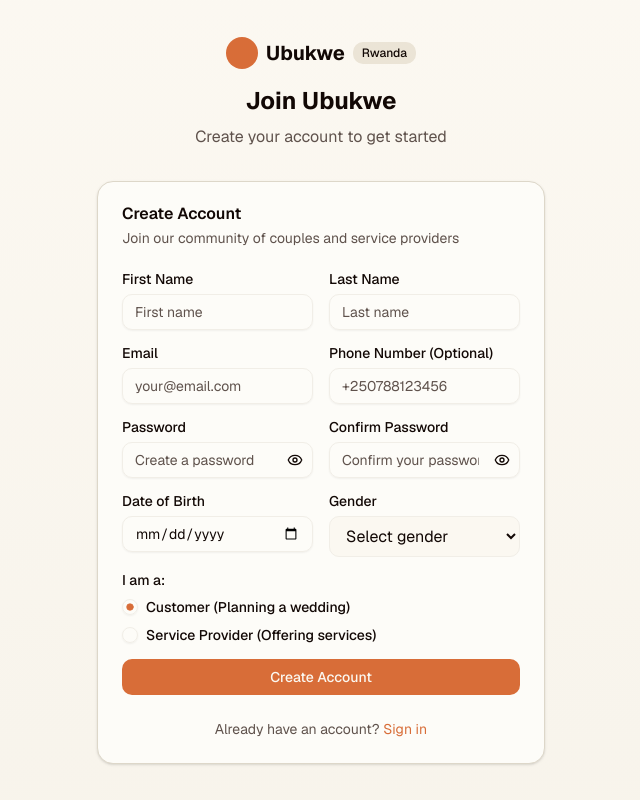
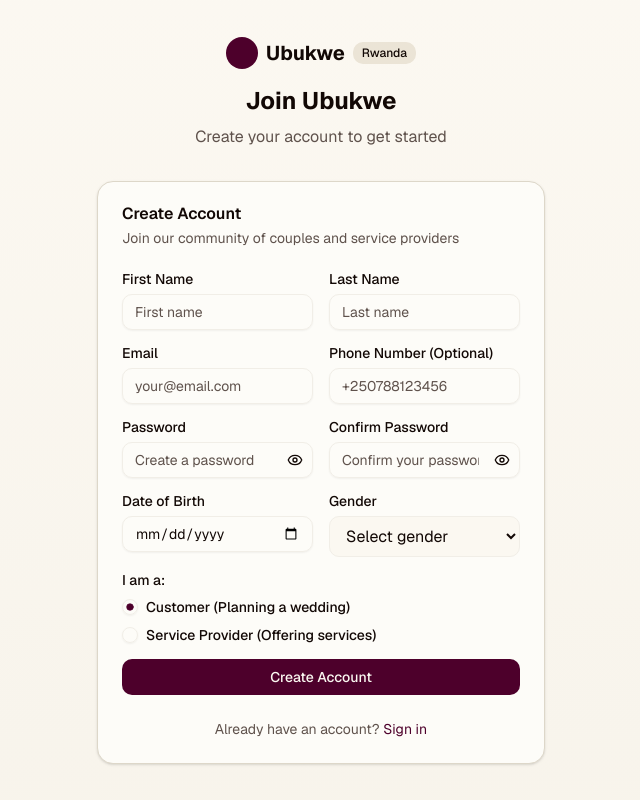
Before and after one commit to Dushime20/Ubukwe, a Next.js app: page /auth/signup in a window 1280 px wide. Shown: the whole page, without its empty margins (319-959 px from the left). Built offline with nearby package versions, Linux system fonts and the light colour scheme; no server answers.

Commit message:
new change git push

```diff
--- a/app/globals.css
+++ b/app/globals.css
@@ -11,33 +11,33 @@
   --card-foreground: oklch(0.15 0.02 45);
   --popover: oklch(0.99 0.005 85);
   --popover-foreground: oklch(0.15 0.02 45);
-  --primary: oklch(0.65 0.15 45); /* Warm orange */
+  --primary: oklch(0.25 0.15 350); /* Dark maroon */
   --primary-foreground: oklch(0.98 0.01 85);
   --secondary: oklch(0.92 0.02 85); /* Cream */
   --secondary-foreground: oklch(0.15 0.02 45);
   --muted: oklch(0.95 0.01 85);
   --muted-foreground: oklch(0.45 0.02 45);
-  --accent: oklch(0.75 0.12 35); /* Golden accent */
+  --accent: oklch(0.25 0.15 350); /* Dark maroon */
   --accent-foreground: oklch(0.98 0.01 85);
   --destructive: oklch(0.577 0.245 27.325);
   --destructive-foreground: oklch(0.98 0.01 85);
   --border: oklch(0.88 0.02 85);
   --input: oklch(0.95 0.01 85);
-  --ring: oklch(0.65 0.15 45);
-  --chart-1: oklch(0.65 0.15 45);
-  --chart-2: oklch(0.75 0.12 35);
+  --ring: oklch(0.25 0.15 350);
+  --chart-1: oklch(0.25 0.15 350);
+  --chart-2: oklch(0.25 0.15 350);
   --chart-3: oklch(0.55 0.18 25);
   --chart-4: oklch(0.85 0.08 55);
   --chart-5: oklch(0.45 0.15 15);
   --radius: 0.75rem;
   --sidebar: oklch(0.98 0.01 85);
   --sidebar-foreground: oklch(0.15 0.02 45);
-  --sidebar-primary: oklch(0.65 0.15 45);
+  --sidebar-primary: oklch(0.25 0.15 350);
   --sidebar-primary-foreground: oklch(0.98 0.01 85);
   --sidebar-accent: oklch(0.92 0.02 85);
   --sidebar-accent-foreground: oklch(0.15 0.02 45);
   --sidebar-border: oklch(0.88 0.02 85);
-  --sidebar-ring: oklch(0.65 0.15 45);
+  --sidebar-ring: oklch(0.25 0.15 350);
 }
 
 .dark {
@@ -48,7 +48,7 @@
   --card-foreground: oklch(0.95 0.01 85);
   --popover: oklch(0.15 0.02 45);
   --popover-foreground: oklch(0.95 0.01 85);
-  --primary: oklch(0.75 0.12 45);
+  --primary: oklch(0.25 0.15 350);
   --primary-foreground: oklch(0.12 0.02 45);
   --secondary: oklch(0.25 0.02 45);
   --secondary-foreground: oklch(0.95 0.01 85);
@@ -60,7 +60,7 @@
   --destructive-foreground: oklch(0.95 0.01 85);
   --border: oklch(0.25 0.02 45);
   --input: oklch(0.22 0.02 45);
-  --ring: oklch(0.75 0.12 45);
+  --ring: oklch(0.25 0.15 350);
 }
 
 @theme inline {
--- a/app/provider/dashboard/page.tsx
+++ b/app/provider/dashboard/page.tsx
@@ -168,7 +168,7 @@ export default function ProviderDashboard() {
   }
 
   return (
-    <div className="min-h-screen bg-background overflow-x-hidden">
+    <div className="min-h-screen bg-background flex">
       {/* Desktop Sidebar */}
       <ProviderTabsSidebar
         activeTab={activeTab}
@@ -247,9 +247,9 @@ export default function ProviderDashboard() {
       )}
 
       {/* Main Content */}
-      <div className={`flex-1 flex flex-col transition-all duration-300 overflow-x-hidden ${isSidebarCollapsed ? 'md:ml-16' : 'md:ml-64'}`}>
+      <div className={`flex-1 flex flex-col transition-all duration-300 ${isSidebarCollapsed ? 'md:ml-16' : 'md:ml-64'}`}>
         {/* Sticky Header */}
-        <header className="sticky top-0 z-40 border-b bg-card/95 backdrop-blur supports-[backdrop-filter]:bg-card/60 p-4 shadow-sm">
+        <header className="sticky top-0 z-40 border-b bg-card/95 backdrop-blur supports-[backdrop-filter]:bg-card/60 p-4 shadow-sm w-full">
           <div className="flex items-center justify-between">
             <div className="flex items-center space-x-4">
               <Button
@@ -289,7 +289,7 @@ export default function ProviderDashboard() {
             </div>
           </div>
         </header>
-        <div className="flex-1 p-4 md:p-8 max-w-full overflow-x-hidden">
+        <div className="flex-1 p-4 md:p-8 overflow-y-auto">
           {renderContent()}
         </div>
       </div>
--- a/components/dashboard/wedding-inspiration.tsx
+++ b/components/dashboard/wedding-inspiration.tsx
@@ -58,7 +58,7 @@ export function WeddingInspiration() {
       isBookmarked: false,
       photographer: "Jean Baptiste Photography",
       venue: "Kigali Cultural Center",
-      colorPalette: ["#8B4513", "#DAA520", "#228B22", "#FFFFFF"]
+      colorPalette: ["#660033", "#DAA520", "#228B22", "#FFFFFF"]
     },
     {
       id: "2",
@@ -99,7 +99,7 @@ export function WeddingInspiration() {
       views: 4560,
       isBookmarked: true,
       photographer: "Rwandan Arts Photography",
-      colorPalette: ["#8B0000", "#FFD700", "#000000", "#FFFFFF"]
+      colorPalette: ["#660033", "#FFD700", "#000000", "#FFFFFF"]
     },
     {
       id: "5",
@@ -113,7 +113,7 @@ export function WeddingInspiration() {
       isBookmarked: false,
       photographer: "Mountain View Studio",
       venue: "Musanze Resort",
-      colorPalette: ["#228B22", "#8B4513", "#87CEEB", "#FFFFFF"]
+      colorPalette: ["#228B22", "#660033", "#87CEEB", "#FFFFFF"]
     },
     {
       id: "6",
@@ -126,7 +126,7 @@ export function WeddingInspiration() {
       views: 2230,
       isBookmarked: false,
       photographer: "Cultural Fashion Studio",
-      colorPalette: ["#8B4513", "#DAA520", "#8B0000", "#FFFFFF"]
+      colorPalette: ["#660033", "#DAA520", "#660033", "#FFFFFF"]
     }
   ];
 
```
